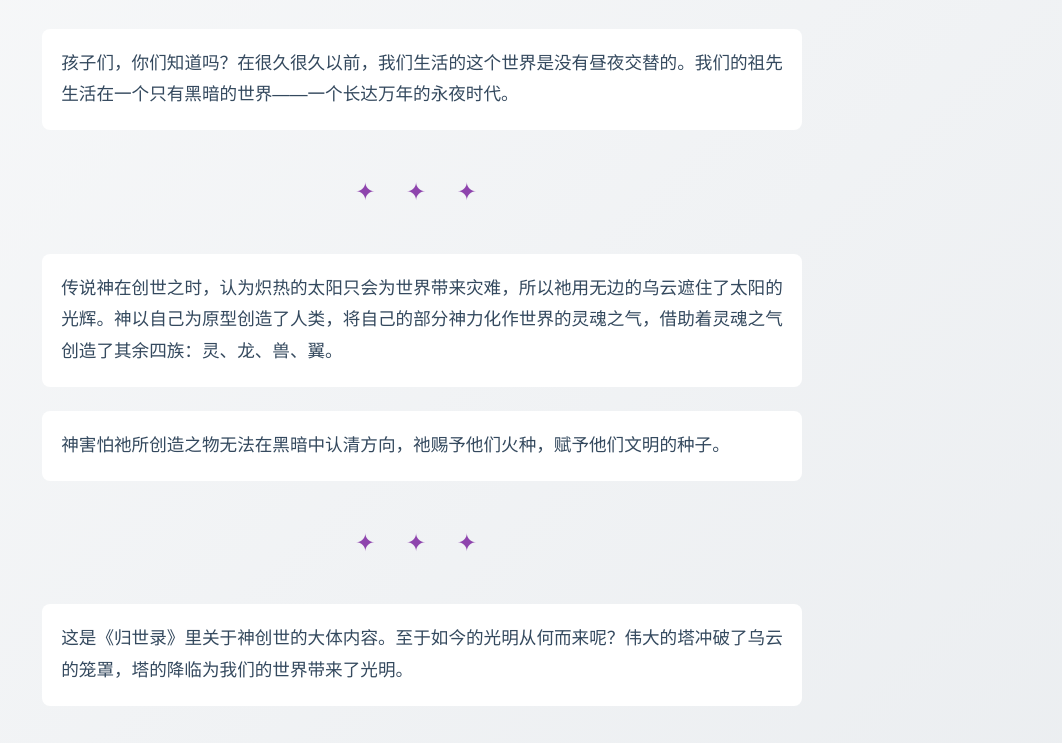
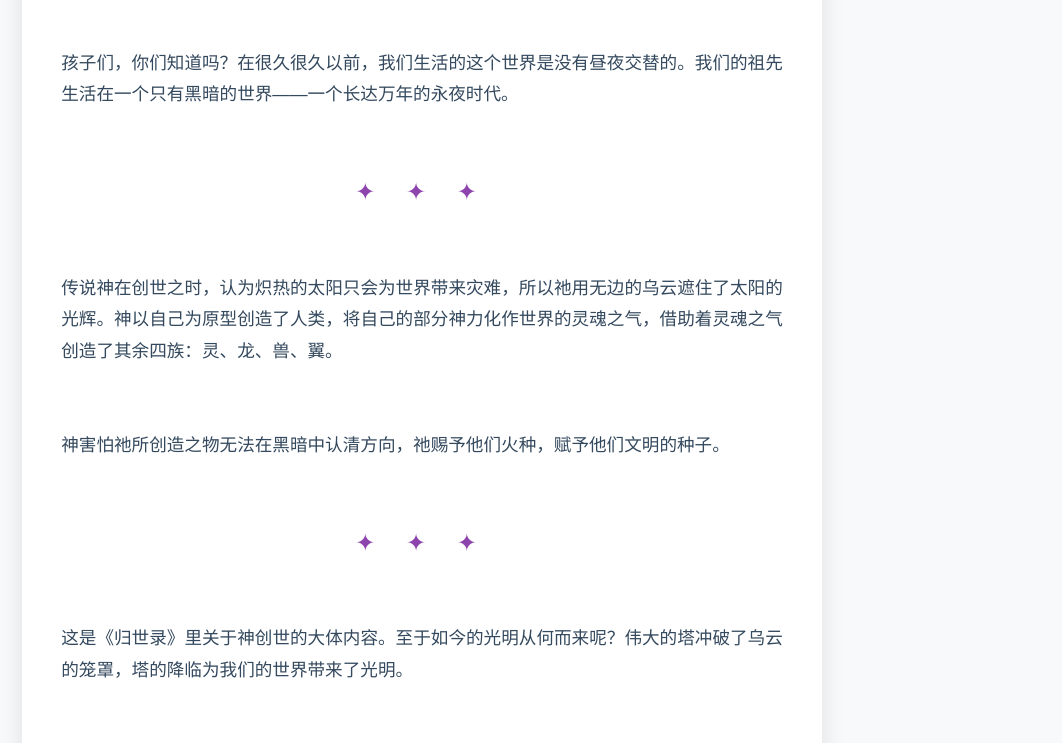
Before and after one commit to TowerofGalaxy/TowerofGalaxy.github.io, a plain HTML site: page index.html in a window 1280 px wide. Shown: the part 196-939 px from the top of the page, without its empty margins (218-1280 px from the left). Drawn offline with Linux system fonts and the light colour scheme.

Commit message:
Update index.html

```diff
--- a/index.html
+++ b/index.html
@@ -9,7 +9,7 @@
             --primary-color: #2c3e50;
             --accent-color: #8e44ad;
             --text-color: #34495e;
-            --bg-color: linear-gradient(135deg, #f8f9fa 0%, #e9ecef 100%);
+            --bg-color: #f8f9fa; /* 改为单色作为基础背景 */
             --card-bg: #ffffff;
         }
 
@@ -18,18 +18,38 @@
             --primary-color: #ecf0f1;
             --accent-color: #9b59b6;
             --text-color: #bdc3c7;
-            --bg-color: linear-gradient(135deg, #2c3e50 0%, #34495e 100%);
+            --bg-color: #2c3e50; /* 改为单色作为基础背景 */
             --card-bg: rgba(255, 255, 255, 0.05);
         }
 
         body {
+            position: relative;
             background: var(--bg-color);
             color: var(--text-color);
             font-family: "Microsoft YaHei", "PingFang SC", "Hiragino Sans GB", sans-serif;
             line-height: 1.8;
             margin: 0;
             min-height: 100vh;
-            transition: all 0.5s ease;
+            transition: all 0.8s ease;
+        }
+
+        /* 新增渐变过渡层 */
+        body::before {
+            content: '';
+            position: absolute;
+            top: 0;
+            left: 0;
+            width: 100%;
+            height: 100%;
+            opacity: 0;
+            z-index: -1;
+            transition: opacity 0.8s ease;
+            background: linear-gradient(135deg, #f8f9fa 0%, #e9ecef 100%);
+        }
+
+        .dark-mode::before {
+            background: linear-gradient(135deg, #2c3e50 0%, #34495e 100%);
+            opacity: 1;
         }
 
         /* 模式切换按钮 */
@@ -49,23 +69,22 @@
             transition: all 0.3s ease;
             z-index: 1000;
         }
-
-        .theme-switcher:hover {
-            transform: scale(1.05);
-            box-shadow: 0 6px 12px rgba(0, 0, 0, 0.15);
-        }
-
         .theme-icon {
             width: 24px;
             height: 24px;
             transition: all 0.3s ease;
         }
-
         .container {
+            position: relative; /* 确保内容在渐变层之上 */
             max-width: 760px;
             margin: 0 auto;
             padding: 4rem 20px;
+            background: var(--card-bg);
+            border-radius: 12px;
+            box-shadow: 0 8px 24px rgba(0, 0, 0, 0.1);
+            transition: all 0.5s ease;
         }
+
 
         h1 {
             font-size: 2.8rem;
@@ -134,7 +153,8 @@
         <!-- 模式切换按钮 -->
         <div class="theme-switcher">
             <svg class="theme-icon" viewBox="0 0 24 24">
-            <path fill="currentColor" d="M12,18C11.11,18 10.26,17.8 9.5,17.45C11.56,16.5 13,14.42 13,12C13,9.58 11.56,7.5 9.5,6.55C10.26,6.2 11.11,6 12,6A6,6 0 0,1 18,12A6,6 0 0,1 12,18M12,4A8,8 0 0,0 12,20A8,8 0 0,0 12,4Z"/>
+                <path fill="currentColor"
+                    d="M12,18C11.11,18 10.26,17.8 9.5,17.45C11.56,16.5 13,14.42 13,12C13,9.58 11.56,7.5 9.5,6.55C10.26,6.2 11.11,6 12,6A6,6 0 0,1 18,12A6,6 0 0,1 12,18M12,4A8,8 0 0,0 12,20A8,8 0 0,0 12,4Z" />
             </svg>
             <span>夜幕</span>
         </div>
```
Lines whose indentation alone changed are shown as unchanged.
